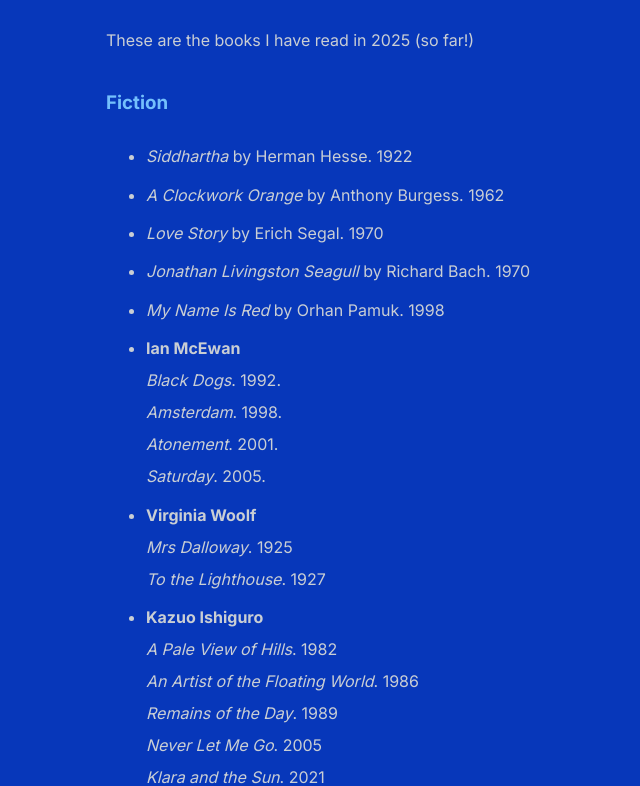
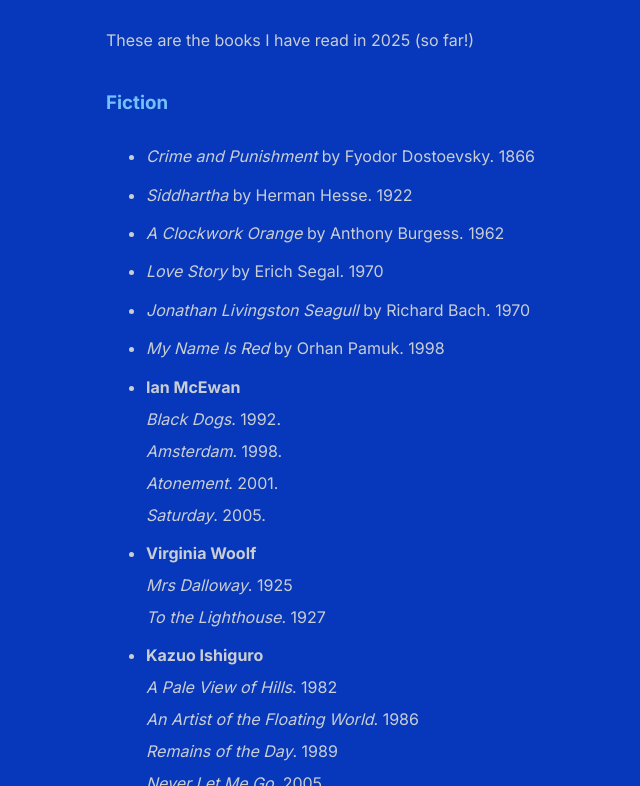
Before and after one commit to shihankanungo/shihankanungo.github.io, a Jekyll site: the page built from books.md, in a window 1280 px wide and 900 px high, scrolled down 666 px, cut to the strip 114-900 px from the top of the window. Shown: the whole strip, without its empty margins (174-814 px from the left). Built offline with Jekyll 4.4.1, drawn with Linux system fonts in a browser that asks for light colours.

Commit message:
Update books.md

```diff
--- a/books.md
+++ b/books.md
@@ -11,6 +11,7 @@ title: Reading &amp;c.
 These are the books I have read in 2025 (so far!) <br>
 
 ### Fiction
+- *Crime and Punishment* by Fyodor Dostoevsky. 1866
 - *Siddhartha* by Herman Hesse. 1922
 - *A Clockwork Orange* by Anthony Burgess. 1962
 - *Love Story* by Erich Segal. 1970
```
